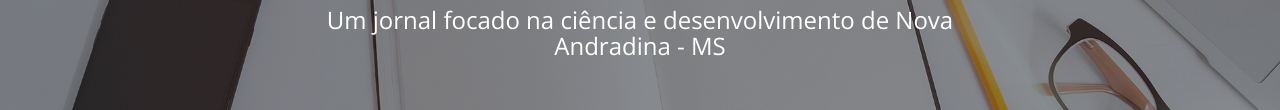
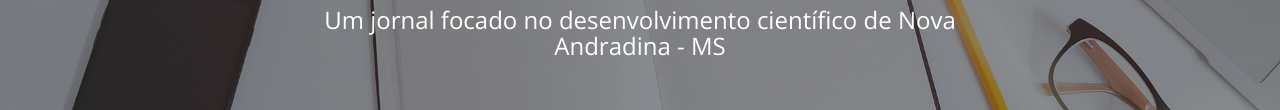
Before and after one commit to wjml/novaeciencia, a website: page index.html in a window 1280 px wide. Shown: the part 299-409 px from the top of the page. Drawn offline with nearby package versions, Linux system fonts and the light colour scheme.

Commit message:
initiating heroku

```diff
--- a/index.html
+++ b/index.html
@@ -68,7 +68,7 @@
         <div class="col-lg-8 col-md-10 mx-auto">
           <div class="site-heading">
             <h1>Nova&Ciência</h1>
-            <span class="subheading">Um jornal focado na ciência e desenvolvimento de Nova Andradina - MS</span>
+            <span class="subheading">Um jornal focado no desenvolvimento científico de Nova Andradina - MS</span>
           </div>
         </div>
       </div>
```
